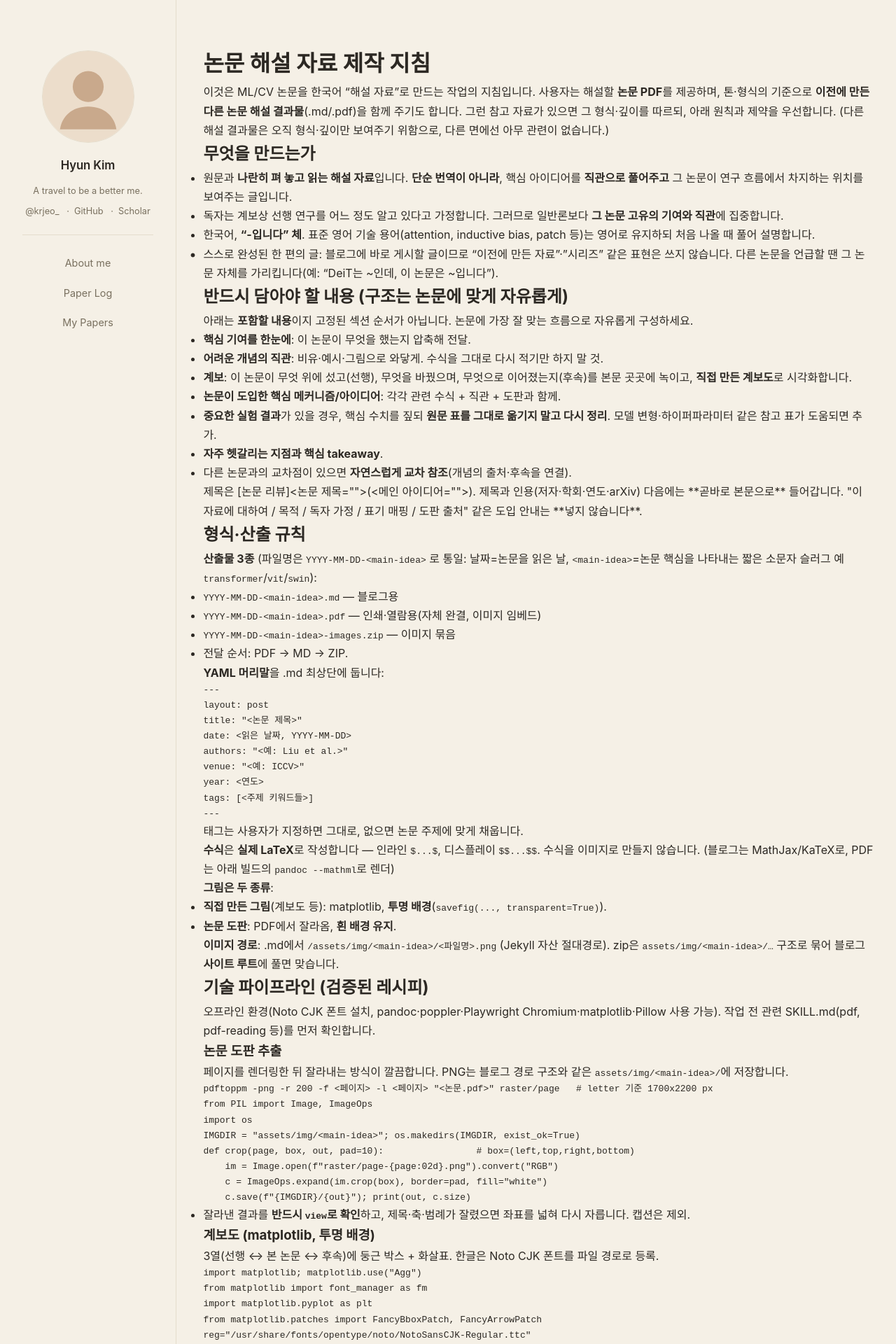
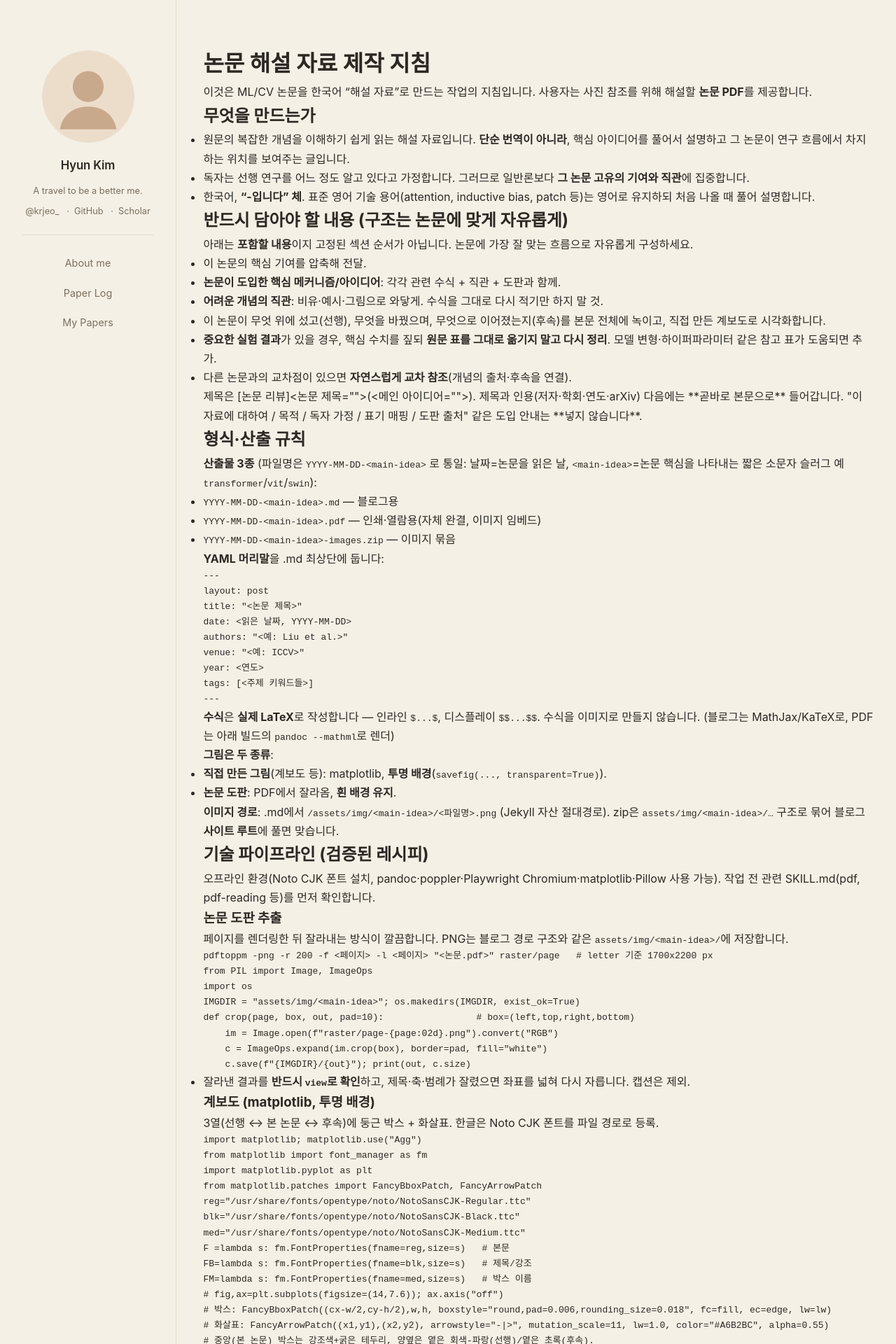
Before and after one commit to krjeo0/krjeo0.github.io, a Jekyll site: the page built from 논문해설_생성가이드.md, in a window 1280 px wide. Shown: the top 1920 px of the page at 70% size. Built offline with Jekyll 4.4.1, drawn with Linux system fonts in a browser that asks for light colours; our own code applies the rules of GitHub Pages for plain Markdown files.

Commit message:
Revise guidelines for Korean paper explanation creation
Updated guidelines for creating Korean explanations of ML/CV papers, focusing on clarity and structure.

````diff
--- a/논문해설_생성가이드.md
+++ b/논문해설_생성가이드.md
@@ -1,24 +1,22 @@
 # 논문 해설 자료 제작 지침
 
-이것은 ML/CV 논문을 한국어 "해설 자료"로 만드는 작업의 지침입니다. 사용자는 해설할 **논문 PDF**를 제공하며, 톤·형식의 기준으로 **이전에 만든 다른 논문 해설 결과물**(.md/.pdf)을 함께 주기도 합니다. 그런 참고 자료가 있으면 그 형식·깊이를 따르되, 아래 원칙과 제약을 우선합니다. (다른 해설 결과물은 오직 형식·깊이만 보여주기 위함으로, 다른 면에선 아무 관련이 없습니다.)
+이것은 ML/CV 논문을 한국어 "해설 자료"로 만드는 작업의 지침입니다. 사용자는 사진 참조를 위해 해설할 **논문 PDF**를 제공합니다.
 
 ## 무엇을 만드는가
 
-- 원문과 **나란히 펴 놓고 읽는 해설 자료**입니다. **단순 번역이 아니라**, 핵심 아이디어를 **직관으로 풀어주고** 그 논문이 연구 흐름에서 차지하는 위치를 보여주는 글입니다.
-- 독자는 계보상 선행 연구를 어느 정도 알고 있다고 가정합니다. 그러므로 일반론보다 **그 논문 고유의 기여와 직관**에 집중합니다.
+- 원문의 복잡한 개념을 이해하기 쉽게 읽는 해설 자료입니다. **단순 번역이 아니라**, 핵심 아이디어를 풀어서 설명하고 그 논문이 연구 흐름에서 차지하는 위치를 보여주는 글입니다.
+- 독자는 선행 연구를 어느 정도 알고 있다고 가정합니다. 그러므로 일반론보다 **그 논문 고유의 기여와 직관**에 집중합니다.
 - 한국어, **"-입니다" 체**. 표준 영어 기술 용어(attention, inductive bias, patch 등)는 영어로 유지하되 처음 나올 때 풀어 설명합니다.
-- - 스스로 완성된 한 편의 글: 블로그에 바로 게시할 글이므로 "이전에 만든 자료"·"시리즈" 같은 표현은 쓰지 않습니다. 다른 논문을 언급할 땐 그 논문 자체를 가리킵니다(예: "DeiT는 ~인데, 이 논문은 ~입니다").
 
 ## 반드시 담아야 할 내용 (구조는 논문에 맞게 자유롭게)
 
 아래는 **포함할 내용**이지 고정된 섹션 순서가 아닙니다. 논문에 가장 잘 맞는 흐름으로 자유롭게 구성하세요.
 
-- **핵심 기여를 한눈에**: 이 논문이 무엇을 했는지 압축해 전달.
+- 이 논문의 핵심 기여를 압축해 전달.
+- **논문이 도입한 핵심 메커니즘/아이디어**: 각각 관련 수식 + 직관 + 도판과 함께.
 - **어려운 개념의 직관**: 비유·예시·그림으로 와닿게. 수식을 그대로 다시 적기만 하지 말 것.
-- **계보**: 이 논문이 무엇 위에 섰고(선행), 무엇을 바꿨으며, 무엇으로 이어졌는지(후속)를 본문 곳곳에 녹이고, **직접 만든 계보도**로 시각화합니다.
-- **논문이 도입한 핵심 메커니즘/아이디어**: 각각 관련 수식 + 직관 + 도판과 함께.
+- 이 논문이 무엇 위에 섰고(선행), 무엇을 바꿨으며, 무엇으로 이어졌는지(후속)를 본문 전체에 녹이고, 직접 만든 계보도로 시각화합니다.
 - **중요한 실험 결과**가 있을 경우, 핵심 수치를 짚되 **원문 표를 그대로 옮기지 말고 다시 정리**. 모델 변형·하이퍼파라미터 같은 참고 표가 도움되면 추가.
-- **자주 헷갈리는 지점과 핵심 takeaway**.
 - 다른 논문과의 교차점이 있으면 **자연스럽게 교차 참조**(개념의 출처·후속을 연결).
 
 제목은 [논문 리뷰]<논문 제목>(<메인 아이디어>).
@@ -30,7 +28,6 @@
 - `YYYY-MM-DD-<main-idea>.md` — 블로그용
 - `YYYY-MM-DD-<main-idea>.pdf` — 인쇄·열람용(자체 완결, 이미지 임베드)
 - `YYYY-MM-DD-<main-idea>-images.zip` — 이미지 묶음
-- 전달 순서: PDF → MD → ZIP.
 
 **YAML 머리말**을 .md 최상단에 둡니다:
 
@@ -45,7 +42,6 @@ year: <연도>
 tags: [<주제 키워드들>]
 ---
 ```
-태그는 사용자가 지정하면 그대로, 없으면 논문 주제에 맞게 채웁니다.
 
 **수식**은 **실제 LaTeX**로 작성합니다 — 인라인 `$...$`, 디스플레이 `$$...$$`. 수식을 이미지로 만들지 않습니다. (블로그는 MathJax/KaTeX로, PDF는 아래 빌드의 `pandoc --mathml`로 렌더)
 
````
